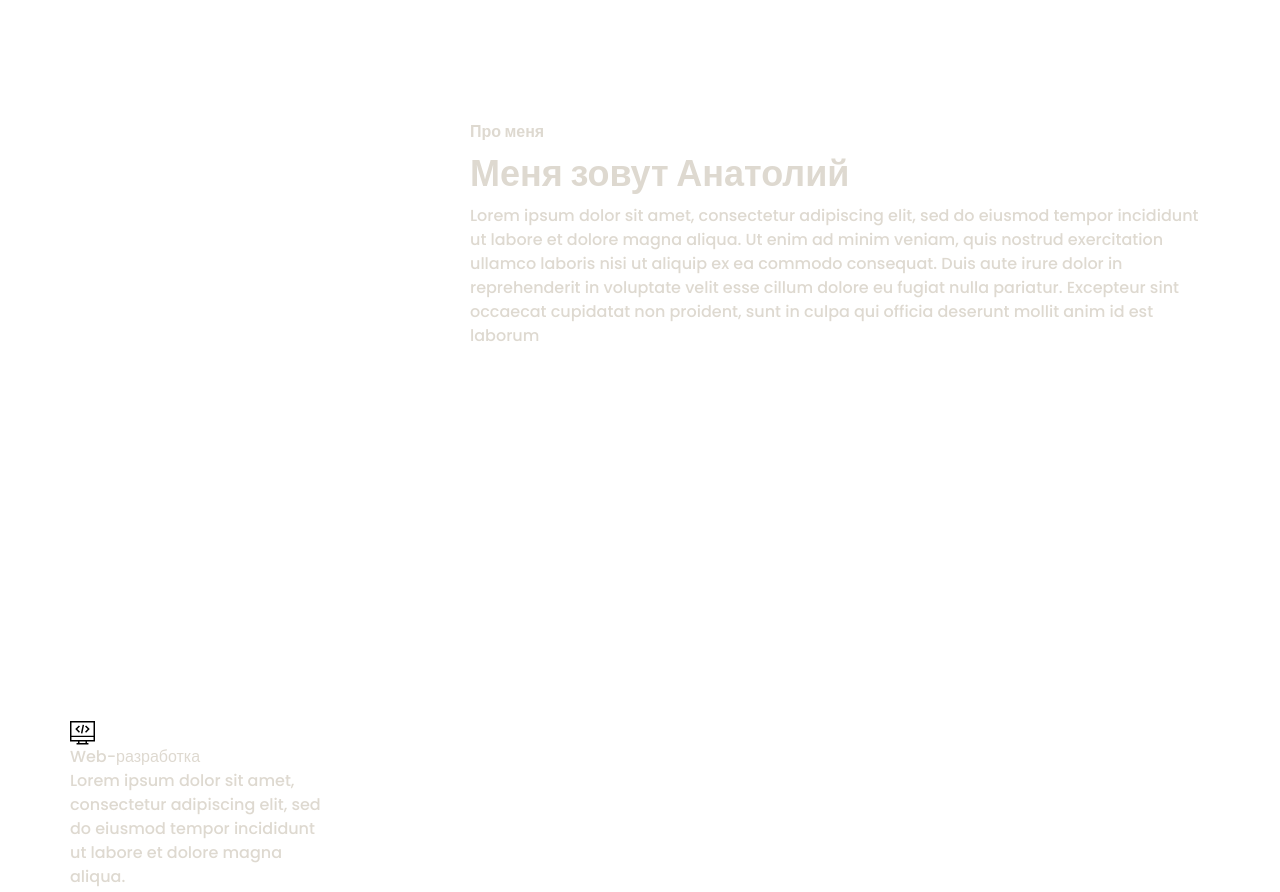
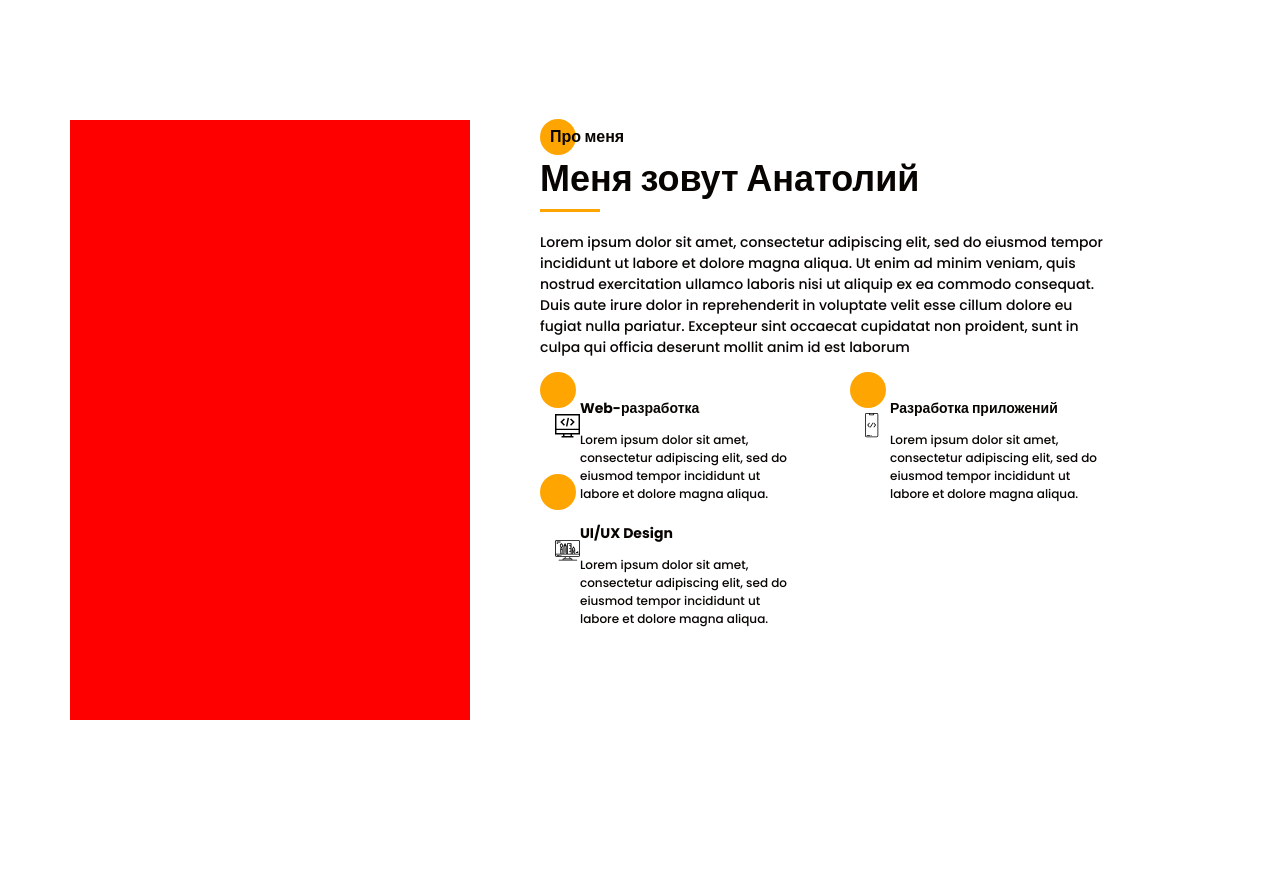
Before and after one commit to Nofarius1992/Nofarius1992.github.io2, a website: page src/index.html in a window 1280 px wide. Shown: the part 800-1692 px from the top of the page. After the commit the page ends 1520 px from the top, so only its background shows below. Drawn offline with nearby package versions, Linux system fonts and the light colour scheme; files that its build step writes are made by us from their sources; files whose address does not match are found by name.

Commit message:
Doing homework About me.

```diff
--- a/src/index.html
+++ b/src/index.html
@@ -116,8 +116,8 @@
         <div class="about__grid">
             <div class="about__img"></div>
             <div class="about__info">
-                <div class="title title_fz16">Про меня</div>
-                <div class="title">Меня зовут Анатолий</div>
+                <div class="about__subtitle title title_fz16 title_black">Про меня</div>
+                <div class="about__title title title_black">Меня зовут Анатолий</div>
                 <div class="about__line"></div>
                 <div class="about__desc">Lorem ipsum dolor sit amet, consectetur adipiscing elit, sed do eiusmod tempor incididunt ut labore et dolore magna aliqua. Ut enim ad minim veniam, quis nostrud exercitation ullamco laboris nisi ut aliquip ex ea commodo consequat. Duis aute irure dolor in reprehenderit in voluptate velit esse cillum dolore eu fugiat nulla pariatur. Excepteur sint occaecat cupidatat non proident, sunt in culpa qui officia deserunt mollit anim id est laborum
                 </div>
@@ -125,19 +125,20 @@
             <div class="about__skills">
                 <div class="about__item">
                     <div class="about__icon"><img src="icons/about_me/web_development.svg" alt="web development"></div>
-                    <div class="about__title">Web-разработка</div>
+                    <div class="about__title title title_black title_fz14">Web-разработка</div>
                     <div class="about__text">Lorem ipsum dolor sit amet, consectetur adipiscing elit, sed do eiusmod tempor incididunt ut labore et dolore magna aliqua.</div>
                 </div>
                 <div class="about__item">
                     <div class="about__icon"><img src="icons/about_me/mobile_dev.svg" alt="mobile dev"></div>
-                    <div class="about__title">Разработка приложений</div>
+                    <div class="about__title title title_black title_fz14">Разработка приложений</div>
                     <div class="about__text">Lorem ipsum dolor sit amet, consectetur adipiscing elit, sed do eiusmod tempor incididunt ut labore et dolore magna aliqua.</div>
                 </div>
                 <div class="about__item">
                     <div class="about__icon"><img src="icons/about_me/design.svg" alt="design"></div>
-                    <div class="about__title">UI/UX Design</div>
+                    <div class="about__title title title_black title_fz14">UI/UX Design</div>
                     <div class="about__text">Lorem ipsum dolor sit amet, consectetur adipiscing elit, sed do eiusmod tempor incididunt ut labore et dolore magna aliqua.</div>
                 </div>
+
             </div>
         </div>
     </div>
--- a/src/sass/blocks/_about_me.scss
+++ b/src/sass/blocks/_about_me.scss
@@ -2,17 +2,73 @@
   margin-top: 120px;
   &__grid {
     display: grid;
-    grid-template-columns: 400px 740px;
-    grid-template-rows: 1fr 1fr;
+    grid-template-columns: 400px 570px;
+    grid-template-rows: auto 1fr;
+    gap: 40px 70px;
+    grid-template-areas:
+    "img info"
+    "img skills";
   }
   &__img {
     width: 400px;
     height: 600px;
+    background-color: red;
+    grid-area: img;
+  }
+  &__info {
+    grid-area: info;
+  }
+  &__subtitle {
+    position: relative;
+    padding-left: 10px;
+    margin-top: 5px;
+    @include before_circle;
+  }
+  &__line {
+    width: 60px;
+    height: 3px;
+    background-color: $color-main;
+  }
+  &__desc {
+    margin-top: 20px;
+    font-weight: normal;
+    font-size: 14px;
+    line-height: 21px;
+    color: $color-black;
   }
   &__skills {
     display: grid;
+    grid-template-columns: 1fr 1fr;
+    grid-template-rows: auto 1fr;
+    grid-gap: 20px 50px;
+    grid-area: skills;
   }
   &__item {
     width: 260px;
+    display: grid;
+    grid-template-columns: 20px auto;
+    grid-template-rows: auto 1fr;
+    grid-gap: 6px 20px;
+    grid-template-areas:
+    "icon title"
+    "icon text"
+    ;
+  }
+  &__icon {
+    position: relative;
+    grid-area: icon;
+    padding: 15px 0 0 15px;
+    @include before_circle;
+  }
+  &__title {
+    grid-area: title;
+  }
+  &__text {
+    margin-top: 6px;
+    grid-area: text;
+    font-weight: normal;
+    font-size: 12px;
+    line-height: 18px;
+    color: $color-black;
   }
 }
--- a/src/sass/blocks/_title.scss
+++ b/src/sass/blocks/_title.scss
@@ -13,4 +13,7 @@
   &_fz40 {
     font-size: 40px;
   }
+  &_black {
+    color: $color-black;
+  }
 }
```
Also changed, not shown: dist/css/style.min.css, dist/index.html.
